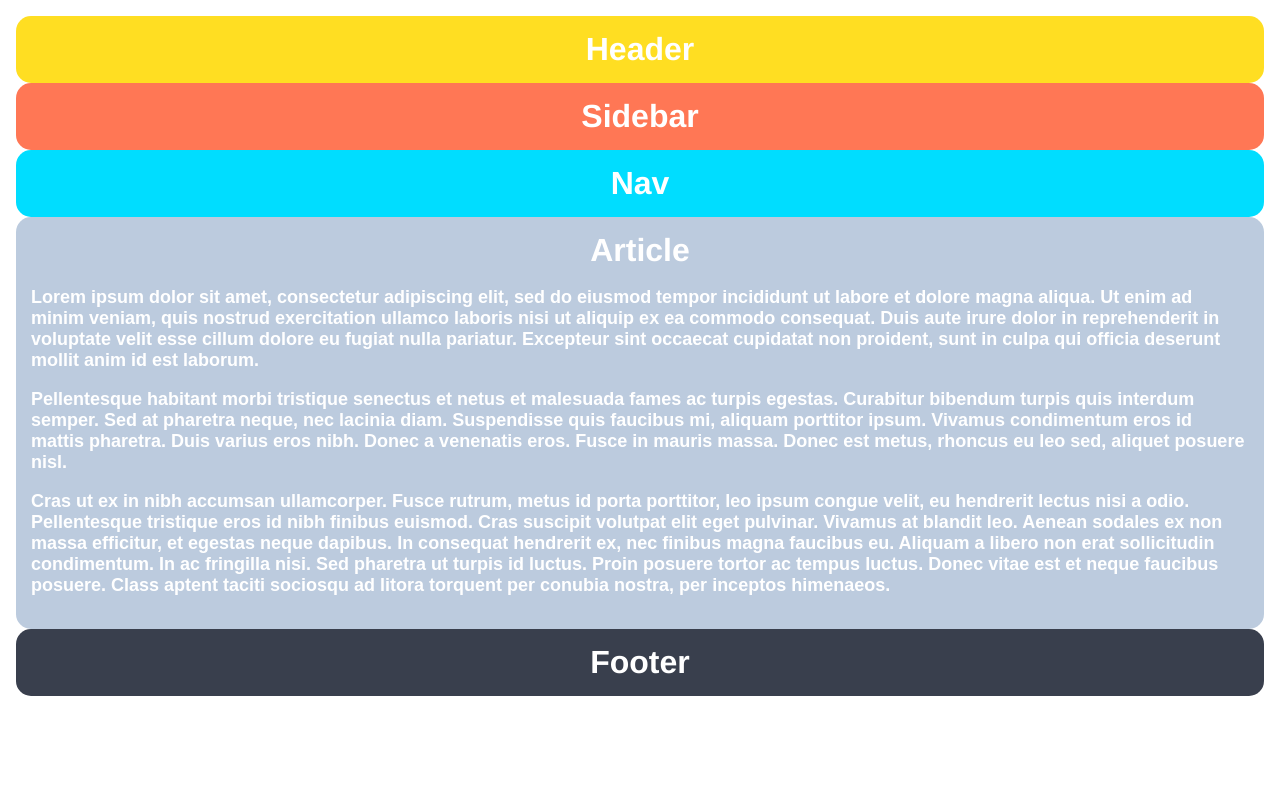
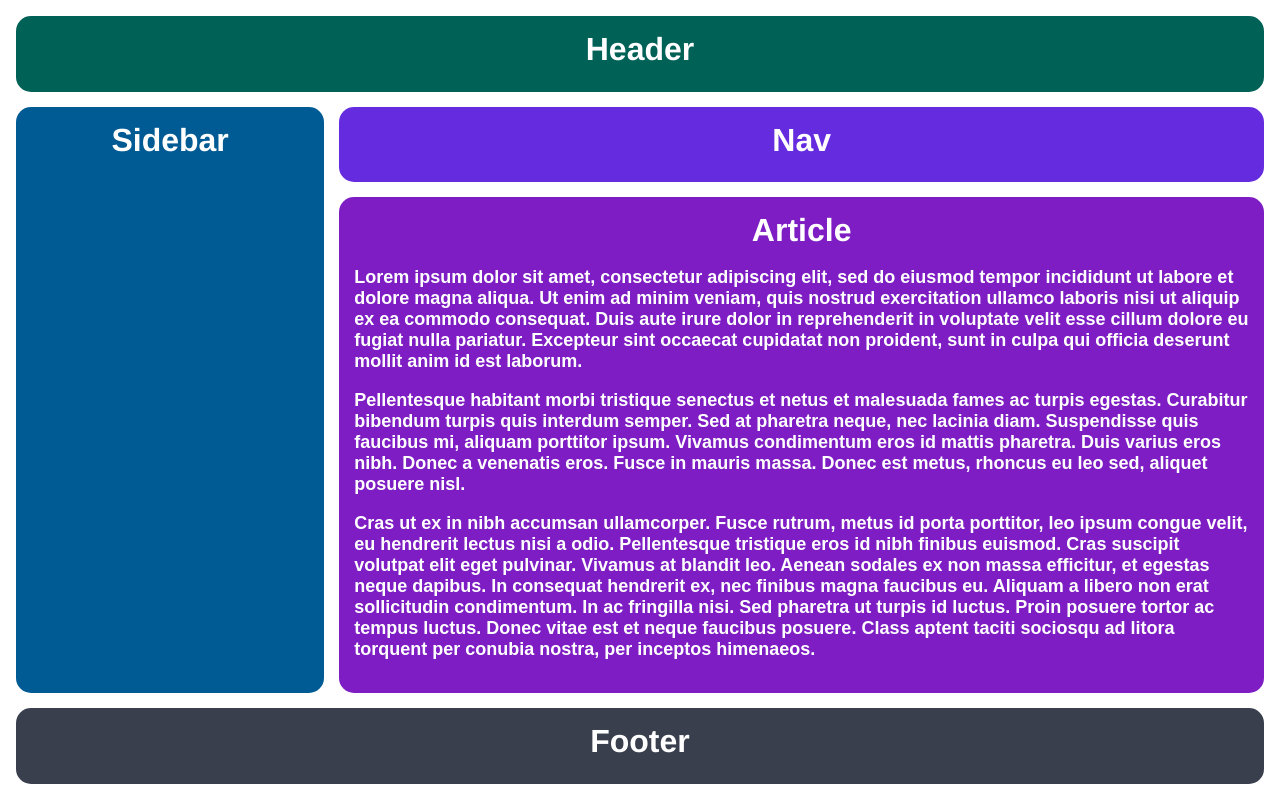
Before and after one commit to jxxt/solution-TheOdinProject-css_exercises, a plain HTML site: page grid/02-grid-layout-2/index.html in a window 1280 px wide. Drawn offline with Linux system fonts and the light colour scheme.

Commit message:
added grid-02 solution (05-07-2023)

```diff
--- a/grid/02-grid-layout-2/style.css
+++ b/grid/02-grid-layout-2/style.css
@@ -1,4 +1,5 @@
-body, html {
+body,
+html {
 	height: 100%;
 	margin: 0;
 }
@@ -20,21 +21,21 @@ body, html {
 }
 
 .header {
-  background-color: #FFDE22;
+	background-color: #006157;
 	grid-column: 1 / 3;
 }
 
 .sidebar {
-  background-color: #FF7755;
+	background-color: #005B94;
 	grid-row: 2 / 4;
 }
 
 .nav {
-  background-color: #00DDFF;
+	background-color: #642cde;
 }
 
 .article {
-  background-color: #bccbde;
+	background-color: #7E1DC3;
 }
 
 .article p {
@@ -48,3 +49,12 @@ body, html {
 	background-color: #393f4d;
 	grid-column: 1 / 3;
 }
+
+/* SOLUTION */
+
+.container {
+	display: grid;
+	grid-template-columns: 1fr 3fr;
+	grid-template-rows: 1fr 1fr 5fr 1fr;
+	gap: 15px;
+}
```
Also changed, not shown: grid/02-grid-layout-2/index.html (+19 -3 lines). Lines whose indentation alone changed are shown as unchanged.
